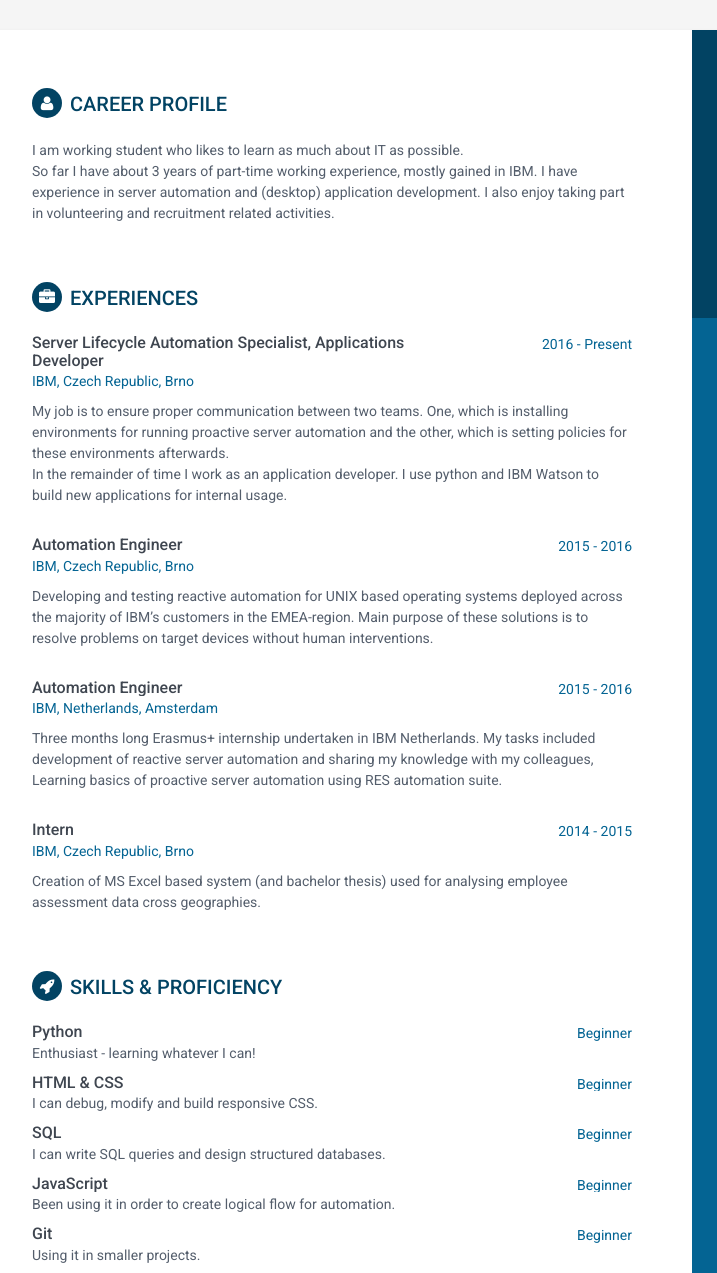
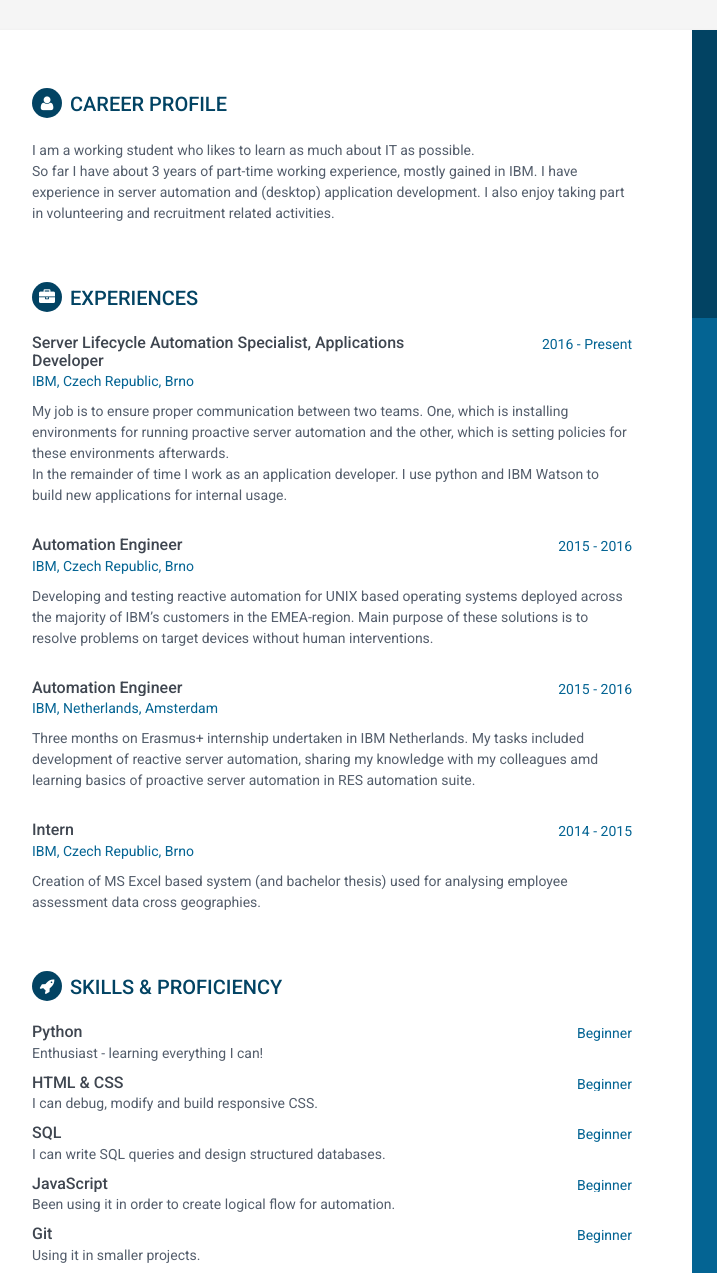
Before and after one commit to FiB3/myCV, a plain HTML site: page index.html in a window 1280 px wide. Shown: the top 1273 px of the page, 188-905 px from the left. Drawn offline with Linux system fonts and the light colour scheme.

Commit message:
small tweaks to phrasing

```diff
--- a/index.html
+++ b/index.html
@@ -116,7 +116,7 @@
                 <h2 class="section-title"><i class="fa fa-user"></i>Career Profile</h2>
                 <div class="summary">
                     <p>
-                        I am working student who likes to learn as much about IT as possible.
+                        I am a working student who likes to learn as much about IT as possible.
                         <br>
                         So far I have about 3 years of part-time working experience, mostly gained in IBM.
                         I have experience in server automation and (desktop) application development.
@@ -177,9 +177,9 @@
                     </div><!--//meta-->
                     <div class="details">
                         <p>
-                            Three months long Erasmus+ internship undertaken in IBM Netherlands.
-                            My tasks included development of reactive server automation and sharing my knowledge with my colleagues,
-                            Learning basics of proactive server automation using RES automation suite.
+                            Three months on Erasmus+ internship undertaken in IBM Netherlands.
+                            My tasks included development of reactive server automation, sharing my knowledge with my colleagues amd
+                            learning basics of proactive server automation in RES automation suite.
                         </ul>
 
                     </div><!--//details-->
@@ -217,7 +217,7 @@
                     </div><!--//meta-->
                     <div class="details">
                         <p>
-                            Enthusiast - learning whatever I can!
+                            Enthusiast - learning everything I can!
                         </p>
                     </div><!--//details-->
                 </div><!--//item-->
```
